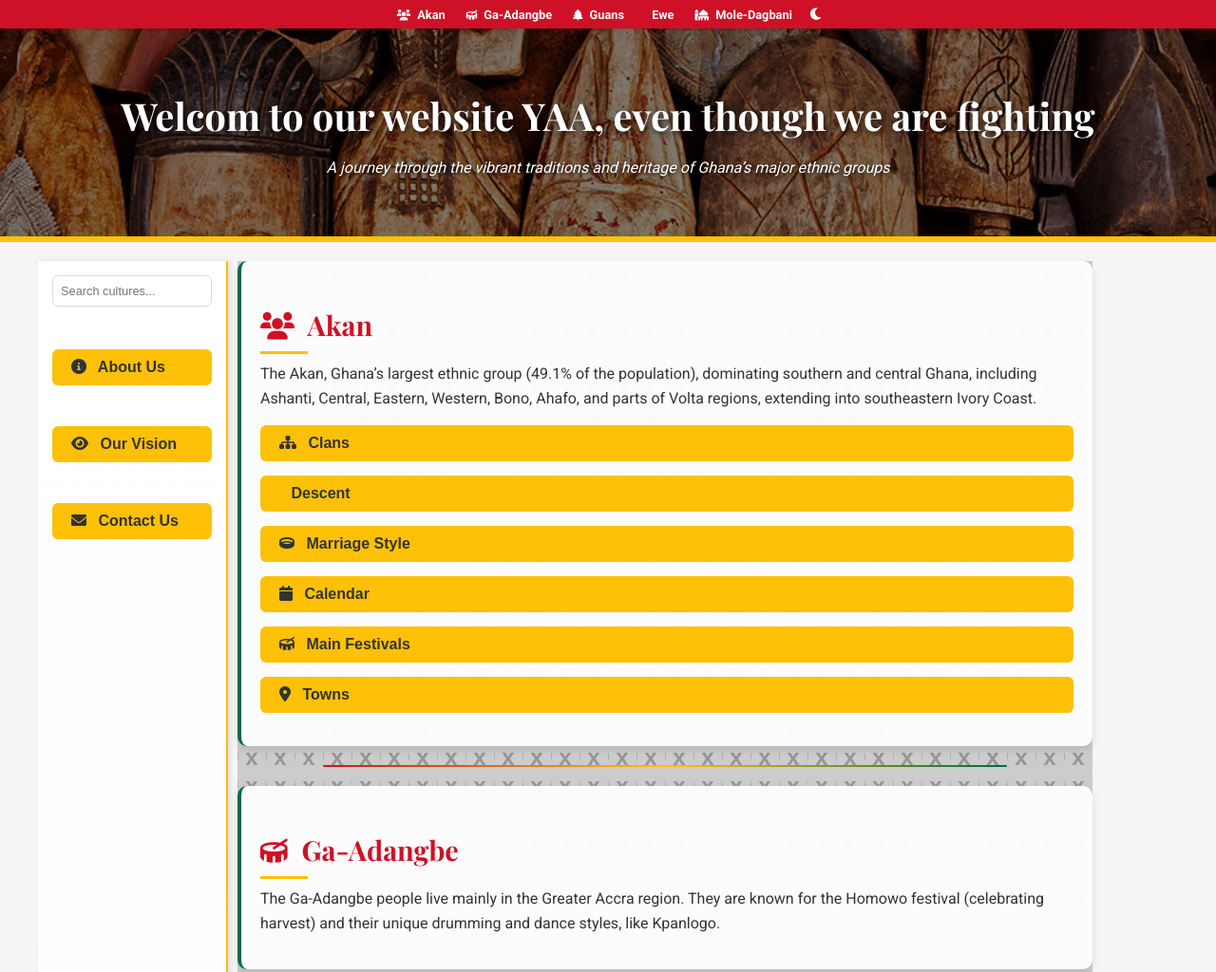
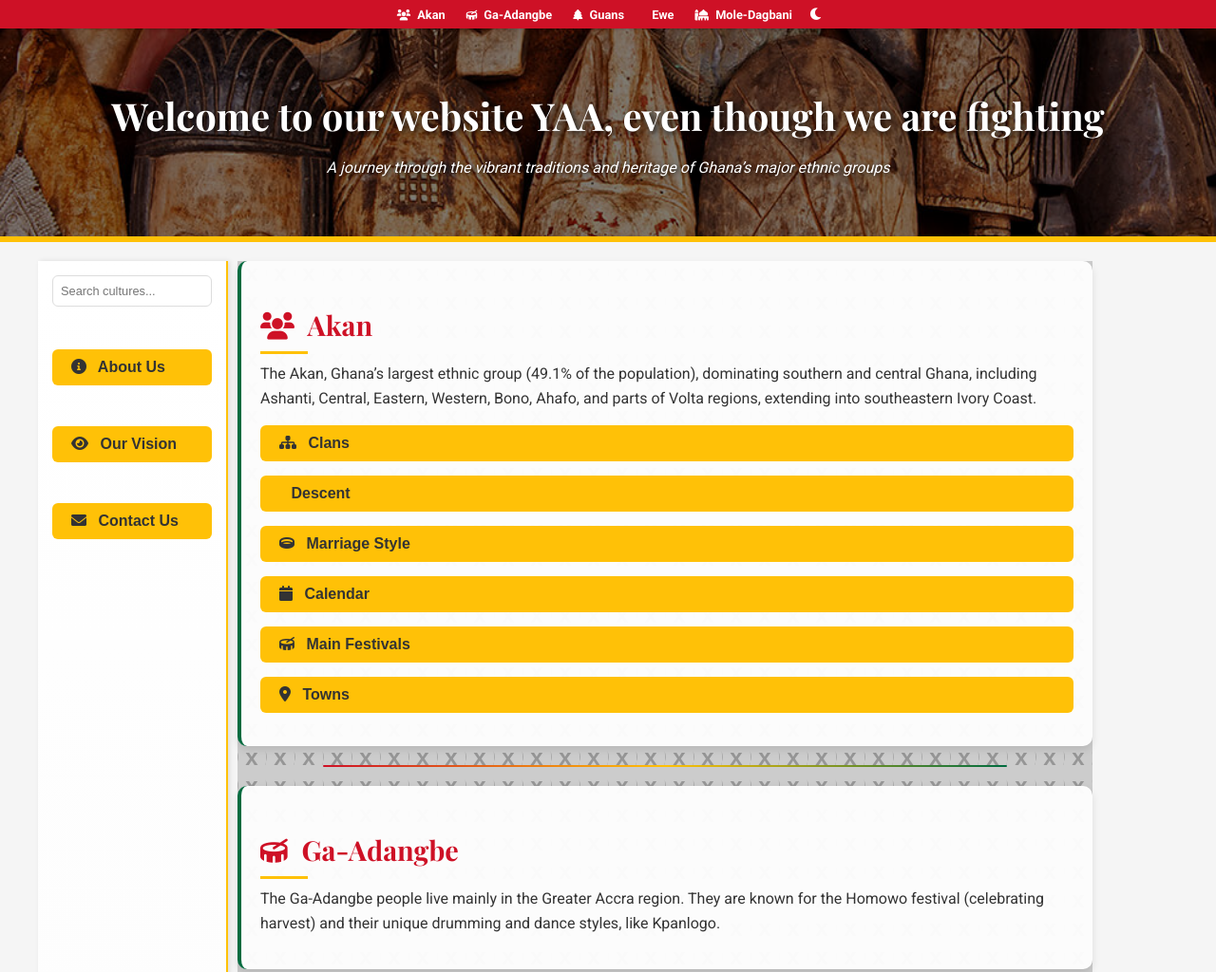
Before and after one commit to Kasante-maker/Gh-Culture, a plain HTML site: page index.html in a window 1280 px wide. Shown: the top 1024 px of the page at 95% size. Drawn offline with nearby package versions, Linux system fonts and the light colour scheme; placeholder pictures from the web are drawn by us; some icons are missing.

Commit message:
Update index.html

```diff
--- a/index.html
+++ b/index.html
@@ -24,7 +24,7 @@
     <button id="dark-mode-toggle" title="Toggle Dark Mode"><i class="fas fa-moon"></i></button>
   </nav>
   <header>
-    <h1>Welcom to our website YAA, even though we are fighting</h1>
+    <h1>Welcome to our website YAA, even though we are fighting</h1>
     <p>A journey through the vibrant traditions and heritage of Ghana’s major ethnic groups</p>
   </header>
 
```
